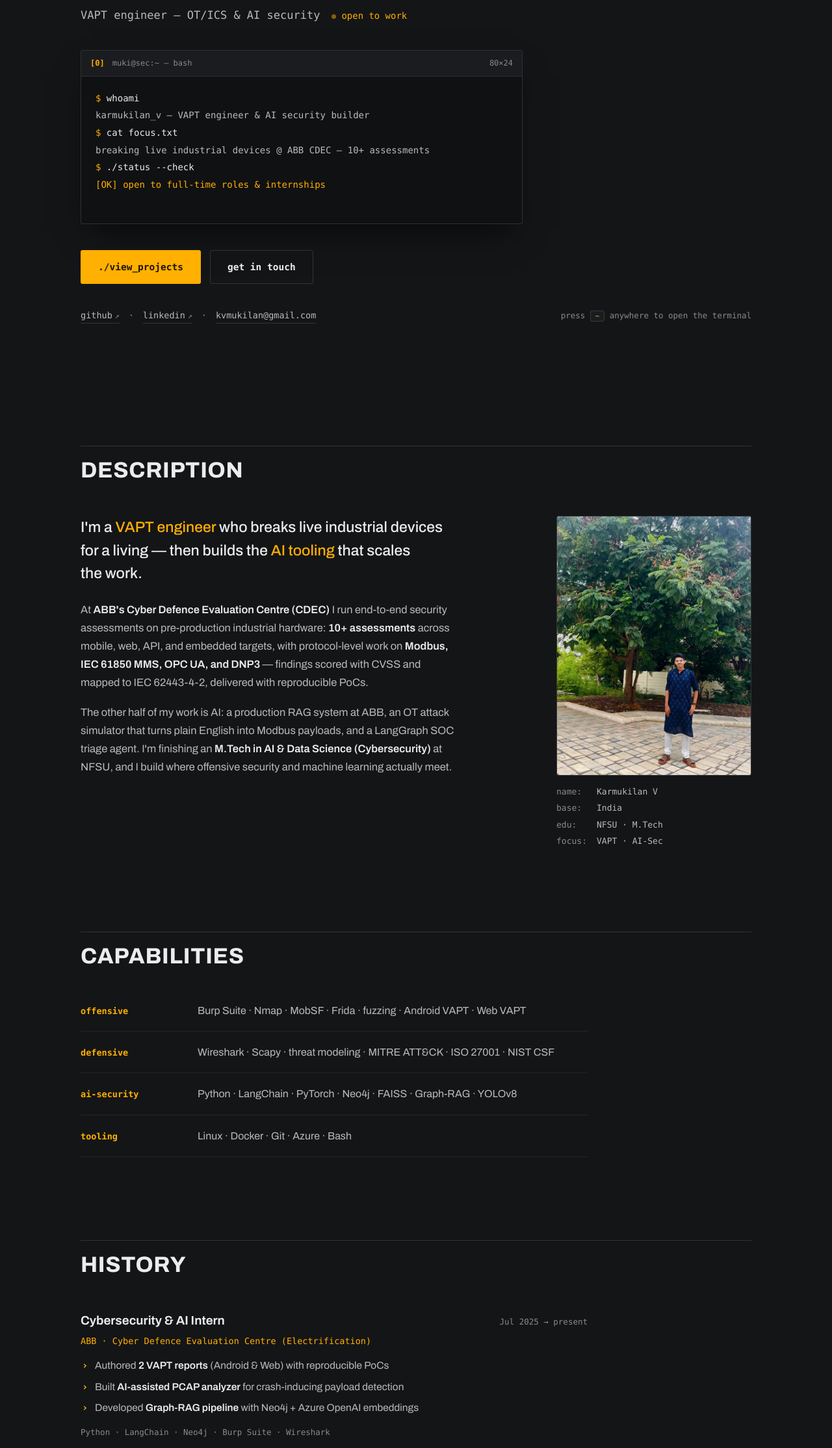
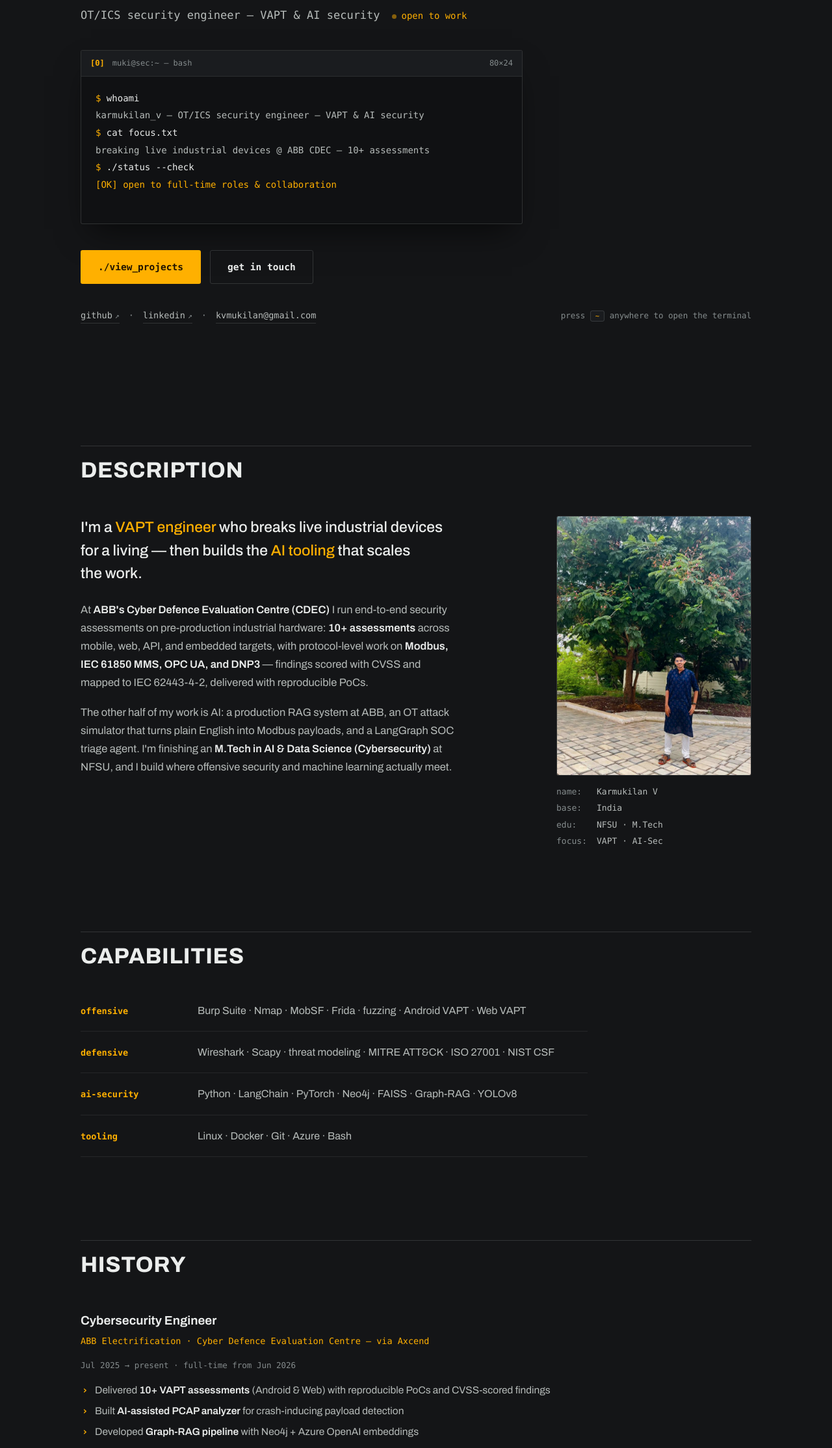
Before and after one commit to kvmukilan/simple-developer-portfolio, a website: page index.html in a window 1280 px wide. Shown: the part 319-2548 px from the top of the page at 65% size. Drawn offline with Linux system fonts and the light colour scheme; a web font is replaced by a local one.

Commit message:
Correct the role, the assessment count, and a command that does not exist
Three things on the site disagreed with the CV, and a candidate's own materials
contradicting each other is what gets picked at in an interview:

- The ABB entry read "Cybersecurity & AI Intern, Jul 2025 -> present", so the
  full-time role was invisible. Now "Cybersecurity Engineer", with the date line
  carrying the progression ("full-time from Jun 2026") rather than splitting the
  entry, because the CV does not attribute individual bullets to either period
  and inventing that split would be a guess.
- It claimed "2 VAPT reports" where the CV says 10+ assessments. Understating by
  five times is a strange way to lose an argument with yourself.
- The livewire demo typed `livewire replay --pcap capture.pcap --target ...`.
  That command does not exist; the real form is `livewire live capture.pcap -t`.
  A fake command line is worse than no command line, because the reader who
  tries it is the reader who was interested.

Also drops "internships" from the two availability lines, here and in the
terminal sequence, since it undercuts someone already in a full-time role, and
leads the hero with the specialisation rather than the activity.

SITE.role in script.js feeds whoami, about.txt and the ASCII card, so the one
edit there carries to all three.

Co-Authored-By: Claude Opus 5 (1M context) <noreply@anthropic.com>

```diff
--- a/index.html
+++ b/index.html
@@ -88,7 +88,7 @@
           Karmukilan&nbsp;V<span class="accent-dot">.</span>
         </h1>
         <p class="hero-role animate-in delay-1">
-          VAPT engineer — OT/ICS &amp; AI security
+          OT/ICS security engineer — VAPT &amp; AI security
           <span class="hero-status"><span class="status-dot" aria-hidden="true"></span>open to work</span>
         </p>
 
@@ -206,13 +206,13 @@
           <article class="experience-entry">
             <div class="experience-header">
               <div class="experience-meta">
-                <h3 class="experience-role">Cybersecurity &amp; AI Intern</h3>
-                <span class="experience-company">ABB · Cyber Defence Evaluation Centre (Electrification)</span>
+                <h3 class="experience-role">Cybersecurity Engineer</h3>
+                <span class="experience-company">ABB Electrification · Cyber Defence Evaluation Centre — via Axcend</span>
               </div>
-              <span class="experience-date">Jul 2025 → present</span>
+              <span class="experience-date">Jul 2025 → present · full-time from Jun 2026</span>
             </div>
             <ul class="experience-points">
-              <li>Authored <span class="metric">2 VAPT reports</span> (Android &amp; Web) with reproducible PoCs</li>
+              <li>Delivered <span class="metric">10+ VAPT assessments</span> (Android &amp; Web) with reproducible PoCs and CVSS-scored findings</li>
               <li>Built <span class="metric">AI-assisted PCAP analyzer</span> for crash-inducing payload detection</li>
               <li>Developed <span class="metric">Graph-RAG pipeline</span> with Neo4j + Azure OpenAI embeddings</li>
             </ul>
@@ -275,7 +275,7 @@
             </a>
           </div>
           <div class="project-demo" aria-hidden="true">
-            <div class="demo-line"><span class="demo-prompt">$</span> <span class="demo-cmd">livewire replay --pcap capture.pcap --target 10.0.0.5:502</span></div>
+            <div class="demo-line"><span class="demo-prompt">$</span> <span class="demo-cmd">livewire live capture.pcap -t 10.0.0.5:502</span></div>
             <div class="demo-line demo-out">[cap]  1,284 pkts · 3 tcp streams parsed</div>
             <div class="demo-line demo-out">[sync] tracking seq/ack live — target sees a real peer</div>
             <div class="demo-line demo-ok">[+] stream 1/3 replayed → 200 OK</div>
@@ -403,7 +403,7 @@
           <h2 class="section-title">See Also</h2>
           <p class="contact-description">
             I'm currently open to opportunities in cybersecurity and AI —
-            full-time roles, internships, or collaboration.
+            full-time roles or collaboration.
           </p>
 
           <a href="mailto:kvmukilan@gmail.com" class="btn btn-primary btn-large contact-btn">
--- a/script.js
+++ b/script.js
@@ -15,7 +15,7 @@ const prefersReducedMotion = window.matchMedia('(prefers-reduced-motion: reduce)
 const SITE = {
   name: 'Karmukilan V',
   handle: 'karmukilan_v',
-  role: 'VAPT engineer & AI security builder',
+  role: 'OT/ICS security engineer — VAPT & AI security',
   focus: 'mobile · web · API · OT/ICS pentesting — plus the AI tooling that scales it',
   email: 'kvmukilan@gmail.com',
   github: 'https://github.com/kvmukilan',
@@ -51,7 +51,7 @@ const HERO_SEQUENCE = [
   { type: 'cmd', text: 'cat focus.txt' },
   { type: 'out', text: 'breaking live industrial devices @ ABB CDEC — 10+ assessments' },
   { type: 'cmd', text: './status --check' },
-  { type: 'ok', text: '[OK] open to full-time roles & internships' },
+  { type: 'ok', text: '[OK] open to full-time roles & collaboration' },
 ];
 
 /* ========================================
```
